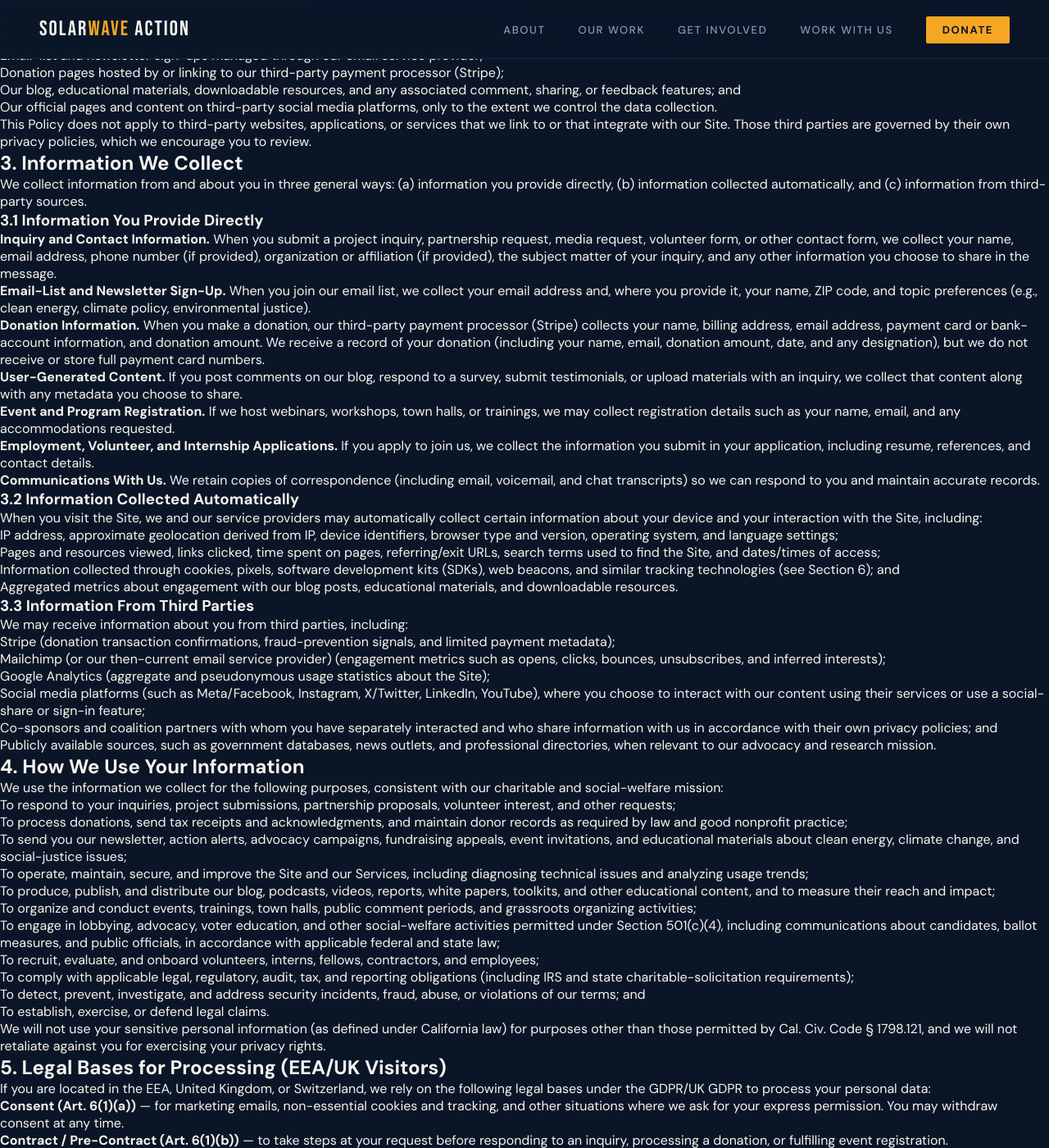
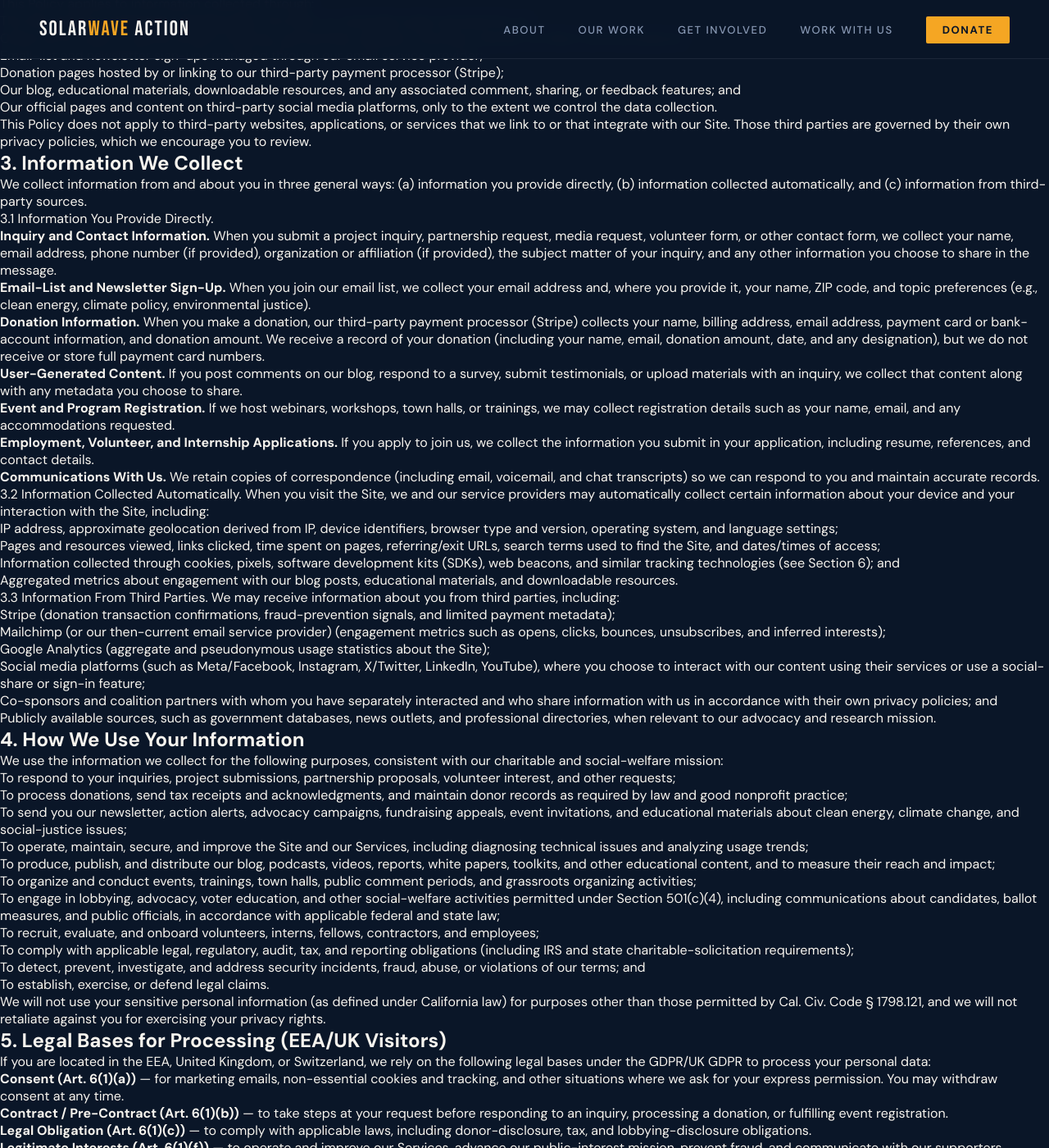
Before and after one commit to SolarWAVE-Action/solarwave-website, a Jekyll site: the page built from privacy/privacy.html, in a window 1280 px wide and 1400 px high, scrolled down 660 px. Shown: the whole window at 82% size. Built offline with Jekyll 4.4.1, drawn with Linux system fonts in a browser that asks for light colours; some of the changed text lies outside the part shown.

Commit message:
changed privacy formatting

```diff
--- a/about/about.html
+++ b/about/about.html
@@ -363,7 +363,7 @@ permalink: /about/
         <div class="mission-card">
           <div class="mission-card-label">01 — Mission</div>
           <h3>Our Mission</h3>
-          <p>Advancing clean energy with legal and data analysis.</p>
+          <p>Powering clean energy policy with legal and data analysis.</p>
         </div>
         <div class="mission-card">
           <div class="mission-card-label">02 — Vision</div>
--- a/privacy/privacy.html
+++ b/privacy/privacy.html
@@ -61,13 +61,6 @@ permalink: /privacy/
       font-size: 0.95rem; line-height: 1.85;
       color: var(--muted);
       margin-bottom: 1rem;
-    }
-
-    .privacy-body h3 {
-      font-family: 'DM Mono', monospace;
-      font-size: 0.75rem; letter-spacing: 0.15em; text-transform: uppercase;
-      color: var(--accent);
-      margin-top: 2rem; margin-bottom: 0.75rem;
     }
 
     .privacy-body ul {
@@ -152,7 +145,7 @@ permalink: /privacy/
   <h2>3. Information We Collect</h2>
   <p>We collect information from and about you in three general ways: (a) information you provide directly, (b) information collected automatically, and (c) information from third-party sources.</p>
 
-  <h3>3.1 Information You Provide Directly</h3>
+  <p>3.1 Information You Provide Directly.</p>
   <ul>
     <li><strong>Inquiry and Contact Information.</strong> When you submit a project inquiry, partnership request, media request, volunteer form, or other contact form, we collect your name, email address, phone number (if provided), organization or affiliation (if provided), the subject matter of your inquiry, and any other information you choose to share in the message.</li>
     <li><strong>Email-List and Newsletter Sign-Up.</strong> When you join our email list, we collect your email address and, where you provide it, your name, ZIP code, and topic preferences (e.g., clean energy, climate policy, environmental justice).</li>
@@ -163,8 +156,7 @@ permalink: /privacy/
     <li><strong>Communications With Us.</strong> We retain copies of correspondence (including email, voicemail, and chat transcripts) so we can respond to you and maintain accurate records.</li>
   </ul>
 
-  <h3>3.2 Information Collected Automatically</h3>
-  <p>When you visit the Site, we and our service providers may automatically collect certain information about your device and your interaction with the Site, including:</p>
+  <p>3.2 Information Collected Automatically. When you visit the Site, we and our service providers may automatically collect certain information about your device and your interaction with the Site, including:</p>
   <ul>
     <li>IP address, approximate geolocation derived from IP, device identifiers, browser type and version, operating system, and language settings;</li>
     <li>Pages and resources viewed, links clicked, time spent on pages, referring/exit URLs, search terms used to find the Site, and dates/times of access;</li>
@@ -172,8 +164,7 @@ permalink: /privacy/
     <li>Aggregated metrics about engagement with our blog posts, educational materials, and downloadable resources.</li>
   </ul>
 
-  <h3>3.3 Information From Third Parties</h3>
-  <p>We may receive information about you from third parties, including:</p>
+  <p>3.3 Information From Third Parties. We may receive information about you from third parties, including:</p>
   <ul>
     <li>Stripe (donation transaction confirmations, fraud-prevention signals, and limited payment metadata);</li>
     <li>Mailchimp (or our then-current email service provider) (engagement metrics such as opens, clicks, bounces, unsubscribes, and inferred interests);</li>
@@ -214,7 +205,7 @@ permalink: /privacy/
   <h2>6. Cookies, Analytics, and Tracking Technologies</h2>
   <p>We and our service providers use cookies, pixels, web beacons, tags, and similar technologies (collectively, &quot;Cookies&quot;) to operate the Site, remember your preferences, measure traffic, and (where permitted) personalize and measure communications.</p>
 
-  <h3>6.1 Categories of Cookies We Use</h3>
+  <p>6.1 Categories of Cookies We Use.</p>
   <ul>
     <li><strong>Strictly Necessary Cookies.</strong> Required for core Site functionality, such as security, network management, accessibility, and form submissions. These cannot be turned off in our systems.</li>
     <li><strong>Functional Cookies.</strong> Remember choices you make (such as language or region) and provide enhanced features.</li>
@@ -222,16 +213,13 @@ permalink: /privacy/
     <li><strong>Advertising and Social Media Cookies/Pixels.</strong> Set by social media platforms (such as Meta/Facebook Pixel and the X/Twitter Pixel) and other third parties to measure the effectiveness of our outreach and to permit us to engage with our audience on those platforms. These technologies may share information with the platforms about your interaction with our content, even if you do not click on it. Where required by law, we will only deploy these technologies after you provide consent or after a sufficient cookie-banner choice.</li>
   </ul>
 
-  <h3>6.2 Google Analytics</h3>
-  <p>We use Google Analytics, a web-analytics service provided by Google LLC (&quot;Google&quot;), to understand how visitors use the Site. Google Analytics uses cookies and similar identifiers to collect information about your use of the Site, which is then aggregated with data from other users. You can learn more about Google's practices at <a href=”https://policies.google.com/privacy” target=”_blank” rel=”noopener”>policies.google.com/privacy</a>. You can opt out of Google Analytics by installing the Google Analytics Opt-Out Browser Add-on at <a href=”https://tools.google.com/dlpage/gaoptout” target=”_blank” rel=”noopener”>tools.google.com/dlpage/gaoptout</a>.</p>
+  <p>6.2 Google Analytics. We use Google Analytics, a web-analytics service provided by Google LLC (&quot;Google&quot;), to understand how visitors use the Site. Google Analytics uses cookies and similar identifiers to collect information about your use of the Site, which is then aggregated with data from other users. You can learn more about Google's practices at <a href=”https://policies.google.com/privacy” target=”_blank” rel=”noopener”>policies.google.com/privacy</a>. You can opt out of Google Analytics by installing the Google Analytics Opt-Out Browser Add-on at <a href=”https://tools.google.com/dlpage/gaoptout” target=”_blank” rel=”noopener”>tools.google.com/dlpage/gaoptout</a>.</p>
 
-  <h3>6.3 Email Platform (Mailchimp)</h3>
-  <p>We use Mailchimp (operated by Intuit Inc.) or a comparable email service provider to deliver our newsletters, action alerts, and event communications. Mailchimp uses tracking pixels and links to measure opens, clicks, deliverability, and engagement. You can unsubscribe from these emails at any time using the unsubscribe link in any email you receive from us, by emailing <a href=”mailto:communications@solarwaveaction.org”>communications@solarwaveaction.org</a>, or by managing your preferences in our preference center.</p>
+  <p>6.3 Email Platform (Mailchimp). We use Mailchimp (operated by Intuit Inc.) or a comparable email service provider to deliver our newsletters, action alerts, and event communications. Mailchimp uses tracking pixels and links to measure opens, clicks, deliverability, and engagement. You can unsubscribe from these emails at any time using the unsubscribe link in any email you receive from us, by emailing <a href=”mailto:communications@solarwaveaction.org”>communications@solarwaveaction.org</a>, or by managing your preferences in our preference center.</p>
 
-  <h3>6.4 Social Media Pixels</h3>
-  <p>Our Site uses pixels and SDKs from social media platforms, including Meta (Facebook/Instagram) and X (formerly Twitter), to measure the reach of our advocacy and educational content and to enable us to communicate with our audience on those platforms. These technologies may permit the platforms to recognize you across services and devices, including when you are logged into their services. We do not control these platforms' practices; please review their privacy policies for more information.</p>
+  <p>6.4 Social Media Pixels. Our Site uses pixels and SDKs from social media platforms, including Meta (Facebook/Instagram) and X (formerly Twitter), to measure the reach of our advocacy and educational content and to enable us to communicate with our audience on those platforms. These technologies may permit the platforms to recognize you across services and devices, including when you are logged into their services. We do not control these platforms' practices; please review their privacy policies for more information.</p>
 
-  <h3>6.5 Your Choices About Tracking</h3>
+  <p>6.5 Your Choices About Tracking.</p>
   <ul>
     <li><strong>Browser Settings.</strong> Most browsers let you delete or refuse Cookies. Disabling Cookies may affect Site functionality.</li>
     <li><strong>Cookie Banner.</strong> Where required, our cookie banner allows you to accept, reject, or customize non-essential Cookies.</li>
@@ -243,8 +231,7 @@ permalink: /privacy/
   <h2>7. How We Share Your Information</h2>
   <p>We share personal information only as described below. We do not sell your personal information for monetary consideration. To the extent that the use of cross-context advertising or analytics cookies constitutes &quot;sharing&quot; or a &quot;sale&quot; under California law, we provide an opt-out mechanism (see Section 9).</p>
 
-  <h3>7.1 Service Providers</h3>
-  <p>We share personal information with vendors that perform services on our behalf, including:</p>
+  <p>7.1 Service Providers. We share personal information with vendors that perform services on our behalf, including:</p>
   <ul>
     <li>Stripe — payment processing (donations, event tickets, recurring giving);</li>
     <li>Mailchimp — email distribution and engagement analytics;</li>
@@ -257,20 +244,15 @@ permalink: /privacy/
   </ul>
   <p>Service providers are contractually limited to using personal information only for the purposes for which it was disclosed and consistent with this Policy and applicable law.</p>
 
-  <h3>7.2 Coalition and Mission Partners</h3>
-  <p>Consistent with our 501(c)(4) social-welfare mission, we may from time to time share information about supporters and donors with carefully selected coalition partners, allied advocacy organizations, or fiscal sponsors when doing so advances a shared advocacy or educational program. Where required by law, we will obtain your consent or provide a meaningful opportunity to opt out before such sharing.</p>
+  <p>7.2 Coalition and Mission Partners. Consistent with our 501(c)(4) social-welfare mission, we may from time to time share information about supporters and donors with carefully selected coalition partners, allied advocacy organizations, or fiscal sponsors when doing so advances a shared advocacy or educational program. Where required by law, we will obtain your consent or provide a meaningful opportunity to opt out before such sharing.</p>
 
-  <h3>7.3 Legal and Safety Disclosures</h3>
-  <p>We may disclose information when we believe in good faith that disclosure is necessary to: (a) comply with a subpoena, court order, or other legal process; (b) respond to a lawful request from a government authority; (c) enforce our terms or policies; (d) protect the rights, property, or safety of SolarWAVE Action, our staff, supporters, or others; or (e) detect or prevent fraud, security incidents, or illegal activity.</p>
+  <p>7.3 Legal and Safety Disclosures. We may disclose information when we believe in good faith that disclosure is necessary to: (a) comply with a subpoena, court order, or other legal process; (b) respond to a lawful request from a government authority; (c) enforce our terms or policies; (d) protect the rights, property, or safety of SolarWAVE Action, our staff, supporters, or others; or (e) detect or prevent fraud, security incidents, or illegal activity.</p>
 
-  <h3>7.4 Business Transfers</h3>
-  <p>If SolarWAVE Action is involved in a merger, asset transfer, restructuring, dissolution, or similar transaction, personal information may be transferred to a successor entity, subject to commitments at least as protective as this Policy.</p>
+  <p>7.4 Business Transfers. If SolarWAVE Action is involved in a merger, asset transfer, restructuring, dissolution, or similar transaction, personal information may be transferred to a successor entity, subject to commitments at least as protective as this Policy.</p>
 
-  <h3>7.5 With Your Direction or Consent</h3>
-  <p>We may share information with other parties at your direction or with your consent, such as when you ask us to introduce you to a partner organization or post a public comment.</p>
+  <p>7.5 With Your Direction or Consent. We may share information with other parties at your direction or with your consent, such as when you ask us to introduce you to a partner organization or post a public comment.</p>
 
-  <h3>7.6 Aggregated and De-Identified Information</h3>
-  <p>We may share aggregated, anonymized, or de-identified information that cannot reasonably be used to identify you for research, advocacy, education, fundraising, and reporting purposes.</p>
+  <p>7.6 Aggregated and De-Identified Information. We may share aggregated, anonymized, or de-identified information that cannot reasonably be used to identify you for research, advocacy, education, fundraising, and reporting purposes.</p>
 
   <h2>8. Donations and Payment Processing</h2>
   <p>Donations are processed by Stripe, Inc., a PCI-DSS Level 1 certified payment processor. When you donate:</p>
@@ -315,8 +297,7 @@ permalink: /privacy/
   <h2>14. Your California Privacy Rights (CCPA/CPRA)</h2>
   <p>This Section provides additional disclosures required by the California Consumer Privacy Act, as amended by the California Privacy Rights Act (&quot;CCPA/CPRA&quot;), and Cal. Civ. Code § 1798.83 (&quot;Shine the Light&quot;). It applies to California residents.</p>
 
-  <h3>14.1 Categories of Personal Information We Collect</h3>
-  <p>The table below describes the categories of personal information defined by California law that we have collected during the preceding 12 months and examples of the information collected in each category.</p>
+  <p>14.1 Categories of Personal Information We Collect. The table below describes the categories of personal information defined by California law that we have collected during the preceding 12 months and examples of the information collected in each category.</p>
   <table class=”privacy-table”>
     <thead>
       <tr>
@@ -342,19 +323,15 @@ permalink: /privacy/
   </table>
   <p>We obtain the categories of personal information listed above from the sources described in Section 3, including directly from you, automatically through your interaction with the Site, and from third-party platforms and partners.</p>
 
-  <h3>14.2 Business and Commercial Purposes</h3>
-  <p>We use the categories of personal information listed above for the business and commercial purposes described in Section 4 of this Policy, including operating the Site, processing donations, communicating with you, supporting our advocacy and educational mission, and complying with law.</p>
+  <p>14.2 Business and Commercial Purposes. We use the categories of personal information listed above for the business and commercial purposes described in Section 4 of this Policy, including operating the Site, processing donations, communicating with you, supporting our advocacy and educational mission, and complying with law.</p>
 
-  <h3>14.3 Categories Disclosed and Categories “Sold” or “Shared”</h3>
-  <p>In the preceding 12 months, we have disclosed the categories of personal information described in Section 14.1 to the categories of recipients described in Section 7 (service providers, coalition partners, professional advisors, and government authorities, as applicable).</p>
+  <p>14.3 Categories Disclosed and Categories &quot;Sold&quot; or &quot;Shared&quot;. In the preceding 12 months, we have disclosed the categories of personal information described in Section 14.1 to the categories of recipients described in Section 7 (service providers, coalition partners, professional advisors, and government authorities, as applicable).</p>
   <p>We do not sell personal information for monetary consideration. However, our use of certain advertising and social-media cookies/pixels (such as the Meta Pixel and X Pixel) may constitute &quot;sharing&quot; of personal information for cross-context behavioral advertising or, in some interpretations, a &quot;sale&quot; under the CCPA/CPRA. The categories of personal information that may be shared in this manner are Identifiers and Internet/Network Activity. Recipients are the relevant advertising platforms.</p>
   <p>We do not knowingly sell or share the personal information of consumers under 16 years of age.</p>
 
-  <h3>14.4 Sensitive Personal Information</h3>
-  <p>We do not use or disclose sensitive personal information for purposes that would require us to offer a &quot;Right to Limit&quot; under Cal. Civ. Code § 1798.121.</p>
+  <p>14.4 Sensitive Personal Information. We do not use or disclose sensitive personal information for purposes that would require us to offer a &quot;Right to Limit&quot; under Cal. Civ. Code § 1798.121.</p>
 
-  <h3>14.5 Your California Privacy Rights</h3>
-  <p>Subject to certain exceptions, California residents have the following rights:</p>
+  <p>14.5 Your California Privacy Rights. Subject to certain exceptions, California residents have the following rights:</p>
   <ul>
     <li><strong>Right to Know.</strong> Request that we disclose the categories and specific pieces of personal information we have collected, the categories of sources, the purposes for collection, and the categories of third parties with whom we share or to whom we disclose your information.</li>
     <li><strong>Right to Delete.</strong> Request deletion of personal information we have collected from you, subject to certain exceptions.</li>
@@ -364,8 +341,7 @@ permalink: /privacy/
     <li><strong>Right to Non-Discrimination.</strong> We will not discriminate or retaliate against you for exercising any of your CCPA/CPRA rights.</li>
   </ul>
 
-  <h3>14.6 How to Exercise Your Rights</h3>
-  <p>You may submit a request to know, delete, correct, opt out of sale/sharing, or limit use of sensitive PI by:</p>
+  <p>14.6 How to Exercise Your Rights. You may submit a request to know, delete, correct, opt out of sale/sharing, or limit use of sensitive PI by:</p>
   <ul>
     <li>Emailing us at <a href=”mailto:communications@solarwaveaction.org”>communications@solarwaveaction.org</a> with the subject line &quot;California Privacy Request&quot;;</li>
     <li>Mailing us at 2222 East Cliff Drive, Suite 220 Santa Cruz, CA 95062; or</li>
@@ -373,14 +349,11 @@ permalink: /privacy/
   </ul>
   <p>We will verify your request using reasonable methods, which may require you to confirm two or more pieces of personal information that we already maintain about you. We will respond within 45 days, with one 45-day extension where reasonably necessary, as permitted by law.</p>
 
-  <h3>Authorized Agents</h3>
-  <p>You may designate an authorized agent to submit a request on your behalf. We will require written, signed authorization (or a valid power of attorney), and we may verify your identity directly. Agents must follow the same submission methods listed above.</p>
+  <p>Authorized Agents. You may designate an authorized agent to submit a request on your behalf. We will require written, signed authorization (or a valid power of attorney), and we may verify your identity directly. Agents must follow the same submission methods listed above.</p>
 
-  <h3>Shine the Light</h3>
-  <p>California Civil Code § 1798.83 entitles California residents who provide personal information to a business to request, once per calendar year, information about the categories of personal information shared with third parties for those third parties' direct-marketing purposes. We do not currently share personal information with third parties for their own direct-marketing purposes. To make a Shine the Light request, contact us at <a href=”mailto:communications@solarwaveaction.org”>communications@solarwaveaction.org</a>.</p>
+  <p>Shine the Light. California Civil Code § 1798.83 entitles California residents who provide personal information to a business to request, once per calendar year, information about the categories of personal information shared with third parties for those third parties' direct-marketing purposes. We do not currently share personal information with third parties for their own direct-marketing purposes. To make a Shine the Light request, contact us at <a href=”mailto:communications@solarwaveaction.org”>communications@solarwaveaction.org</a>.</p>
 
-  <h3>Notice of Financial Incentive</h3>
-  <p>We do not currently offer financial incentives or price/service differences in exchange for personal information.</p>
+  <p>Notice of Financial Incentive. We do not currently offer financial incentives or price/service differences in exchange for personal information.</p>
 
   <h2>15. Your Rights Under the EU and UK GDPR</h2>
   <p>If you are located in the EEA, the United Kingdom, or Switzerland, you have the following rights with respect to your personal data, subject to applicable exemptions:</p>
@@ -396,14 +369,11 @@ permalink: /privacy/
   </ul>
   <p>To exercise any of these rights, please contact us using the information in Section 19. We will respond within one month and may extend that period where permitted by law.</p>
 
-  <h3>15.1 International Transfers</h3>
-  <p>We are based in the United States. When we receive personal data from the EEA, the UK, or Switzerland, that data is transferred to and processed in the United States. Where required, we rely on the European Commission's Standard Contractual Clauses, the UK Addendum, the Swiss Addendum, or other valid transfer mechanisms with our service providers, and we apply supplementary measures (such as encryption and access controls) where appropriate.</p>
+  <p>15.1 International Transfers. We are based in the United States. When we receive personal data from the EEA, the UK, or Switzerland, that data is transferred to and processed in the United States. Where required, we rely on the European Commission's Standard Contractual Clauses, the UK Addendum, the Swiss Addendum, or other valid transfer mechanisms with our service providers, and we apply supplementary measures (such as encryption and access controls) where appropriate.</p>
 
-  <h3>15.2 Automated Decision-Making</h3>
-  <p>We do not use solely automated decision-making, including profiling, that produces legal or similarly significant effects about you.</p>
+  <p>15.2 Automated Decision-Making. We do not use solely automated decision-making, including profiling, that produces legal or similarly significant effects about you.</p>
 
-  <h3>15.3 Identity of the Controller</h3>
-  <p>The data controller for your personal data is SolarWAVE Action, 2222 East Cliff Drive, Suite 220 Santa Cruz, CA 95062.</p>
+  <p>15.3 Identity of the Controller. The data controller for your personal data is SolarWAVE Action, 2222 East Cliff Drive, Suite 220 Santa Cruz, CA 95062.</p>
 
   <h2>16. Other U.S. State Privacy Rights</h2>
   <p>Residents of certain other U.S. states (including Virginia, Colorado, Connecticut, Utah, Texas, Oregon, Montana, and others as their laws come into effect) may have rights similar to those described above for California residents, including the rights to access, correct, delete, port, and opt out of certain processing of their personal information. To exercise any such rights, please contact us using the information in Section 19. We will treat your request consistently with applicable law.</p>
```
